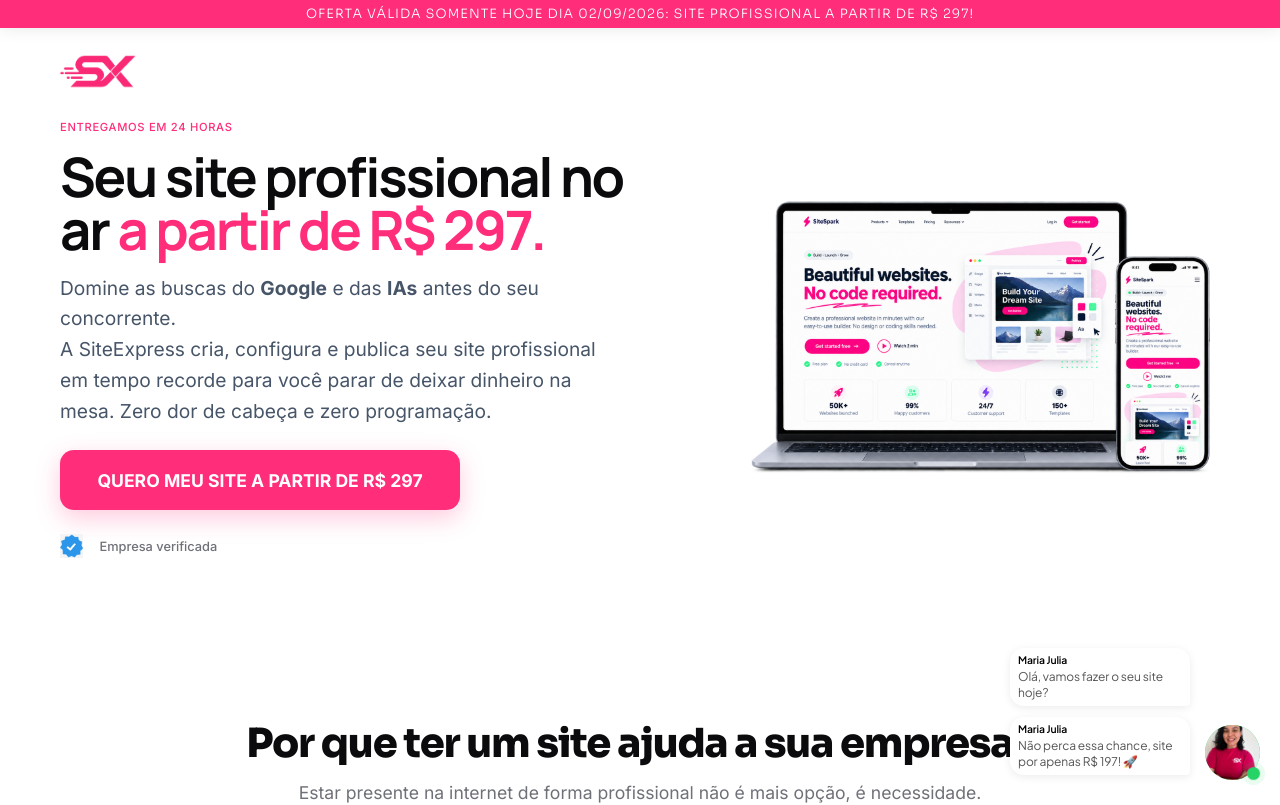
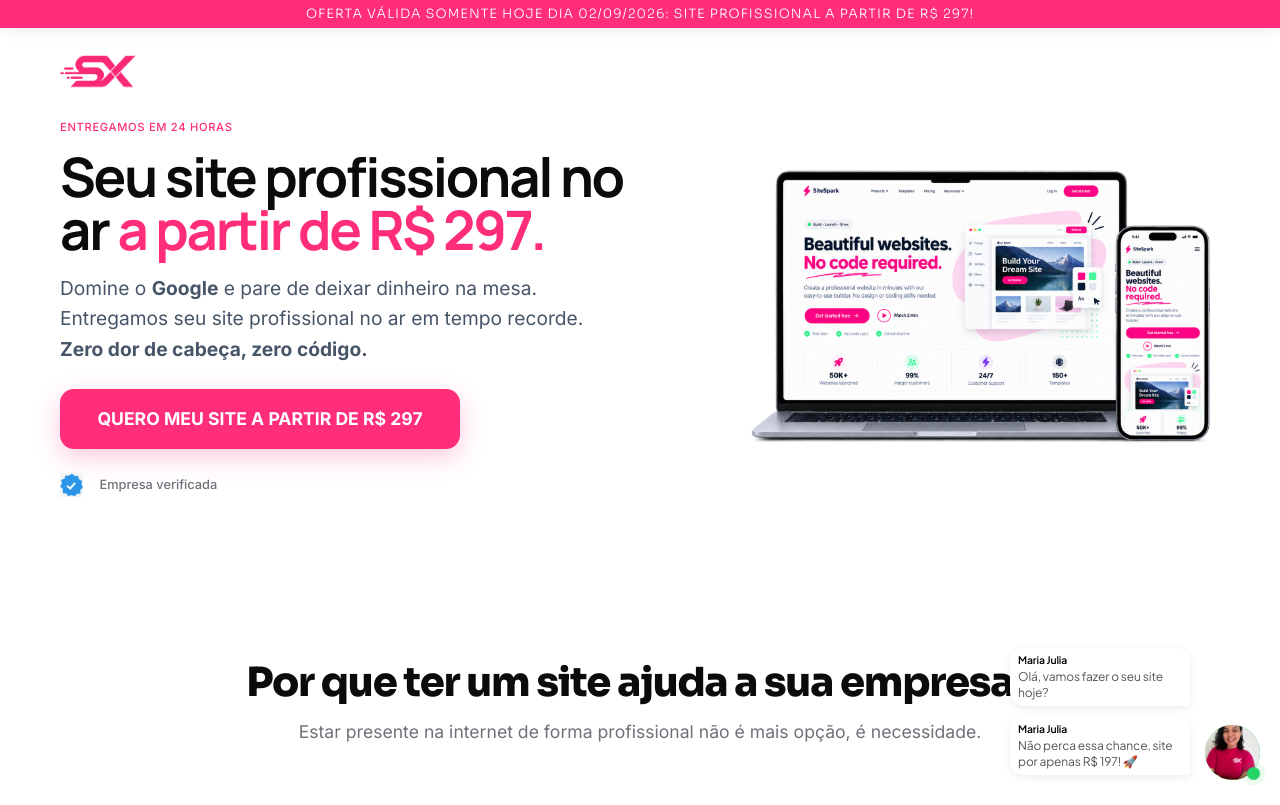
Before and after one commit to t0non/siteexpressbrasil, a Next.js app: page / in a window 1280 px wide. Shown: the top 805 px of the page. Built offline with nearby package versions, Linux system fonts and the light colour scheme.

Commit message:
Enxuga subheadline e melhora copy de conversao

```diff
--- a/src/app/page.tsx
+++ b/src/app/page.tsx
@@ -98,8 +98,9 @@
             </h1>
 
             <p className={styles.subheadline}>
-              Domine as buscas do <strong>Google</strong> e das <strong>IAs</strong> antes do seu concorrente.<br/>
-              A SiteExpress cria, configura e publica seu site profissional em tempo recorde para você parar de deixar dinheiro na mesa. Zero dor de cabeça e zero programação.
+              Domine o <strong>Google</strong> e pare de deixar dinheiro na mesa.<br/>
+              Entregamos seu site profissional no ar em tempo recorde.<br/>
+              <strong>Zero dor de cabeça, zero código.</strong>
             </p>
 
             <div className={styles.heroCtaWrapper}>
```
